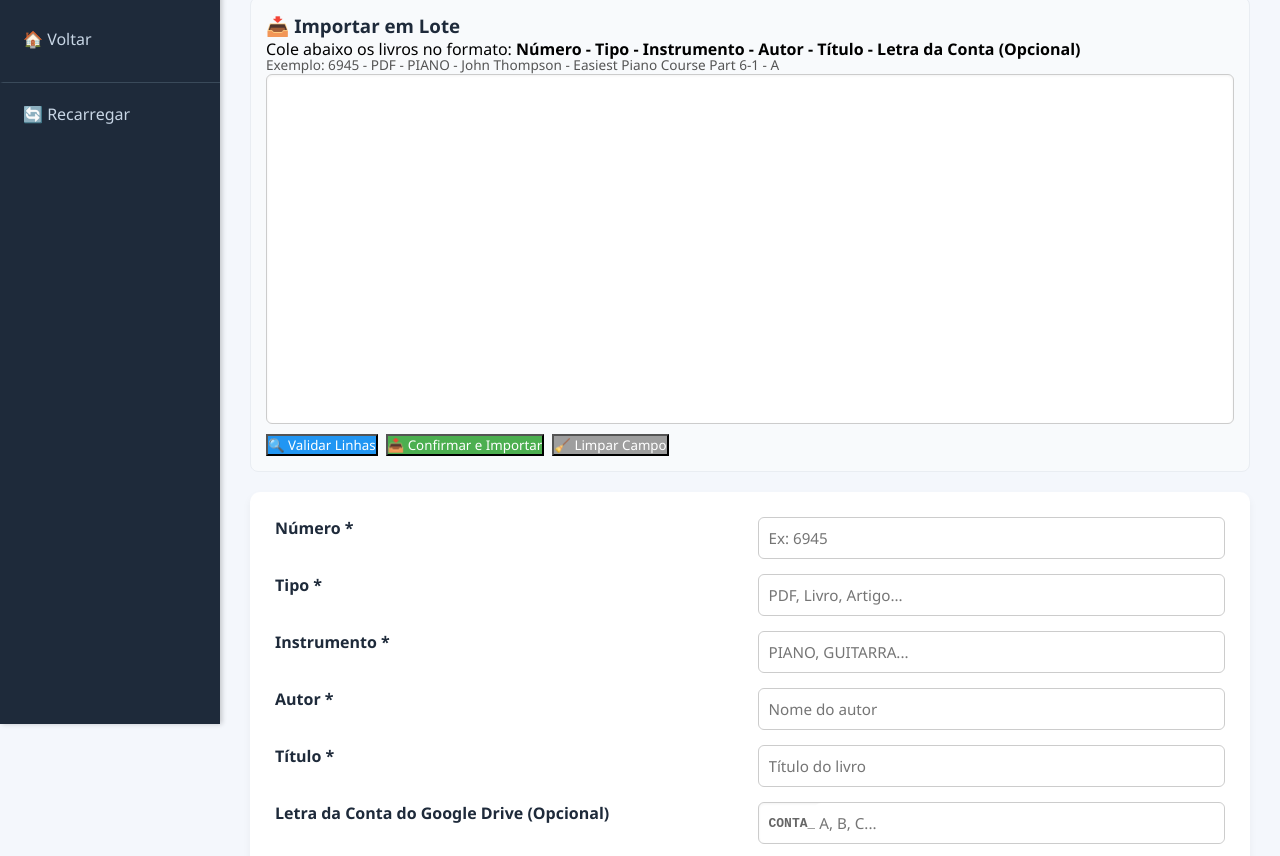
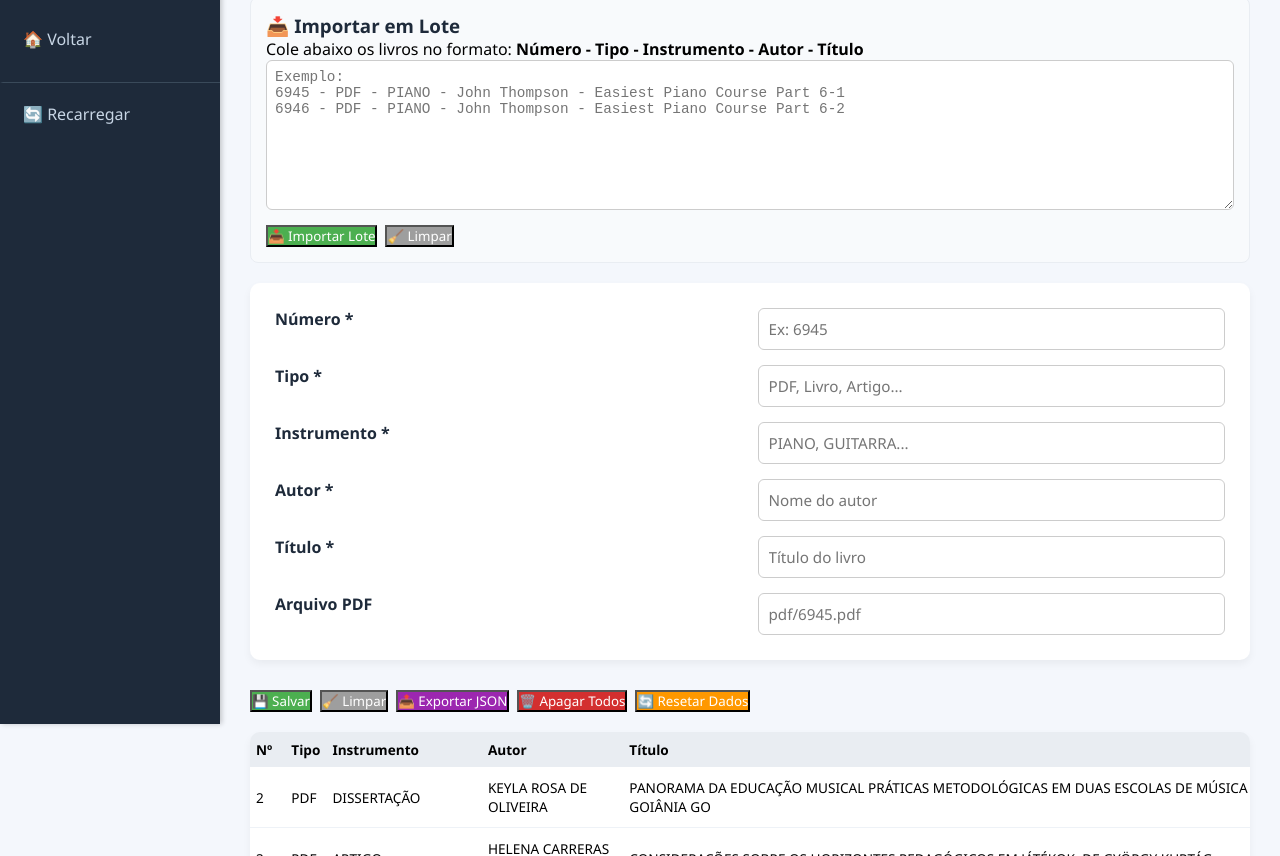
Before and after one commit to albertinosesc/terabox-gateway, a plain HTML site: page admin.html in a window 1280 px wide. Shown: the part 76-932 px from the top of the page. Drawn offline with Linux system fonts and the light colour scheme.

Commit message:
Update admin.html

```diff
--- a/admin.html
+++ b/admin.html
@@ -1,4 +1,3 @@
-
 <!DOCTYPE html>
 <html lang="pt-BR">
 <head>
@@ -12,26 +11,16 @@
         .admin-panel table { font-size: 0.85rem; }
         .admin-panel th, .admin-panel td { padding: 8px 6px; }
         .admin-panel .btn-group { flex-wrap: wrap; }
-
-        /* Estilos para a DIV editável que substitui o textarea */
-        .admin-panel .div-lote-editable {
+        .admin-panel textarea {
             width: 100%;
-            height: 350px;
+            height: 150px;
             font-family: monospace;
             font-size: 0.9rem;
-            padding: 10px;
+            padding: 8px;
             border: 1px solid #ccc;
             border-radius: 6px;
-            overflow-y: auto;
-            background: #fff;
-            white-space: pre-wrap;
-            box-shadow: inset 0 1px 3px rgba(0,0,0,0.05);
+            resize: vertical;
         }
-        .admin-panel .div-lote-editable:focus {
-            border-color: #2196F3;
-            outline: none;
-        }
-
         .admin-panel .import-section {
             background: #f8fafc;
             padding: 15px;
@@ -61,29 +50,6 @@
         }
         .feedback.success { background: #d4edda; color: #155724; display: block; }
         .feedback.error { background: #f8d7da; color: #721c24; display: block; }
-
-        /* Container especial para o prefixo CONTA_ fixo */
-        .input-conta-container {
-            display: flex;
-            align-items: center;
-            background: #fff;
-            border: 1px solid #ccc;
-            border-radius: 6px;
-            padding-left: 10px;
-            box-shadow: inset 0 1px 3px rgba(0,0,0,0.05);
-        }
-        .input-conta-container span {
-            font-family: monospace;
-            font-weight: bold;
-            color: #666;
-            user-select: none;
-        }
-        .input-conta-container input {
-            border: none !important;
-            box-shadow: none !important;
-            padding-left: 4px !important;
-            text-transform: uppercase;
-        }
     </style>
 </head>
 <body>
@@ -96,22 +62,22 @@
         <div class="admin-panel">
             <h1>⚙️ Gerenciar Livros</h1>
 
+            <!-- Seção de importação em lote -->
+            <!-- Seção de importação em lote -->
 <div class="import-section">
     <h3>📥 Importar em Lote</h3>
-                <p>Cole abaixo os livros no formato: <strong>Número - Tipo - Instrumento - Autor - Título - Letra da Conta (Opcional)</strong></p>
-                <p style="font-size: 0.85rem; color: #555; margin-top: -5px;">Exemplo: 6945 - PDF - PIANO - John Thompson - Easiest Piano Course Part 6-1 - A</p>
-
-                <div id="txtLote" class="div-lote-editable" contenteditable="true" placeholder="Cole as linhas aqui..."></div>
-
-                <div class="btn-group" style="display:flex; gap:8px; margin-top:10px;">
-                    <button id="btnValidarLote" class="btn-import-lote" style="background: #2196F3;">🔍 Validar Linhas</button>
-                    <button id="btnImportarLote" class="btn-import-lote">📥 Confirmar e Importar</button>
-                    <button id="btnLimparLote" class="btn-clear">🧹 Limpar Campo</button>
+    <p>Cole abaixo os livros no formato: <strong>Número - Tipo - Instrumento - Autor - Título</strong></p>
+    <textarea id="txtLote" placeholder="Exemplo:&#10;6945 - PDF - PIANO - John Thompson - Easiest Piano Course Part 6-1&#10;6946 - PDF - PIANO - John Thompson - Easiest Piano Course Part 6-2"></textarea>
+    <div class="btn-group">
+        <button id="btnImportarLote" class="btn-import-lote">📥 Importar Lote</button>
+        <button id="btnLimparLote" class="btn-clear">🧹 Limpar</button>
         <button id="btnBaixarRelatorio" class="btn-import" style="display:none;">📄 Baixar Relatório TXT</button>
     </div>
     <div id="feedbackLote" class="feedback"></div>
+    <div id="detalhesImportacao" style="margin-top:10px; background:#fff; padding:10px; border-radius:6px; border:1px solid #e9edf2; display:none;"></div>
 </div>
 
+          <!-- Formulário individual -->
 <form id="formLivro">
     <label>Número *</label>
     <input type="text" id="txtNumero" placeholder="Ex: 6945" required>
@@ -123,43 +89,35 @@
     <input type="text" id="txtAutor" placeholder="Nome do autor" required>
     <label>Título *</label>
     <input type="text" id="txtTitulo" placeholder="Título do livro" required>
-
-                <label>Letra da Conta do Google Drive (Opcional)</label>
-                <div class="input-conta-container">
-                    <span>CONTA_</span>
-                    <input type="text" id="txtLetraConta" placeholder="A, B, C..." maxlength="5">
-                </div>
-
     <label>Arquivo PDF</label>
     <input type="text" id="txtArquivo" placeholder="pdf/6945.pdf">
 </form>
 
-            <div class="btn-group" style="display:flex; flex-wrap:wrap; gap:8px; margin-top:20px; margin-bottom:20px;">
-                <button type="button" id="btnSalvar" class="btn-save">💾 Salvar Individual</button>
-                <button type="button" id="btnLimpar" class="btn-clear">🧹 Limpar Form</button>
-
-                <button type="button" id="btnExportarJSON" class="btn-export" style="background:#009688; color:#fff;">📤 Exportar JSON (.json)</button>
-                <button type="button" id="btnExportarTXTPadrao" class="btn-export" style="background:#673ab7; color:#fff;">📄 Exportar Lista TXT (.txt)</button>
-                <button type="button" id="btnExportarTXTJson" class="btn-export" style="background:#3f51b5; color:#fff;">📝 Exportar Bloco JSON em TXT (.txt)</button>
-
+<!-- Botões (fora do formulário, alinhados) -->
+<div class="btn-group" style="display:flex; flex-wrap:wrap; gap:8px; margin-top:10px; margin-bottom:20px;">
+    <button type="button" id="btnSalvar" class="btn-save">💾 Salvar</button>
+    <button type="button" id="btnLimpar" class="btn-clear">🧹 Limpar</button>
+    <button type="button" id="btnExportar" class="btn-export">📤 Exportar JSON</button>
     <button type="button" id="btnApagarTodos" class="btn-delete" style="background:#d32f2f;">🗑️ Apagar Todos</button>
     <button type="button" id="btnResetar" class="btn-clear" style="background:#ff9800; color:#fff;">🔄 Resetar Dados</button>
 </div>
-
+            <!-- Tabela de livros -->
             <div class="table-container">
                 <table>
                     <thead>
                         <tr>
-                            <th>Nº</th><th>Tipo</th><th>Instrumento</th><th>Autor</th><th>Título</th><th>Conta</th><th>Ações</th>
+                            <th>Nº</th><th>Tipo</th><th>Instrumento</th><th>Autor</th><th>Título</th><th>Ações</th>
                         </tr>
                     </thead>
                     <tbody id="tabelaAdmin">
-                        <tr><td colspan="7">Carregando...</td></tr>
+                        <tr><td colspan="6">Carregando...</td></tr>
                     </tbody>
                 </table>
             </div>
         </div>
     </div>
+
+    <!-- Carrega os dados globais (dados.js) e o admin.js -->
     <script src="dados.js"></script>
     <script src="admin.js"></script>
 </body>
```
Lines whose indentation alone changed are shown as unchanged.
